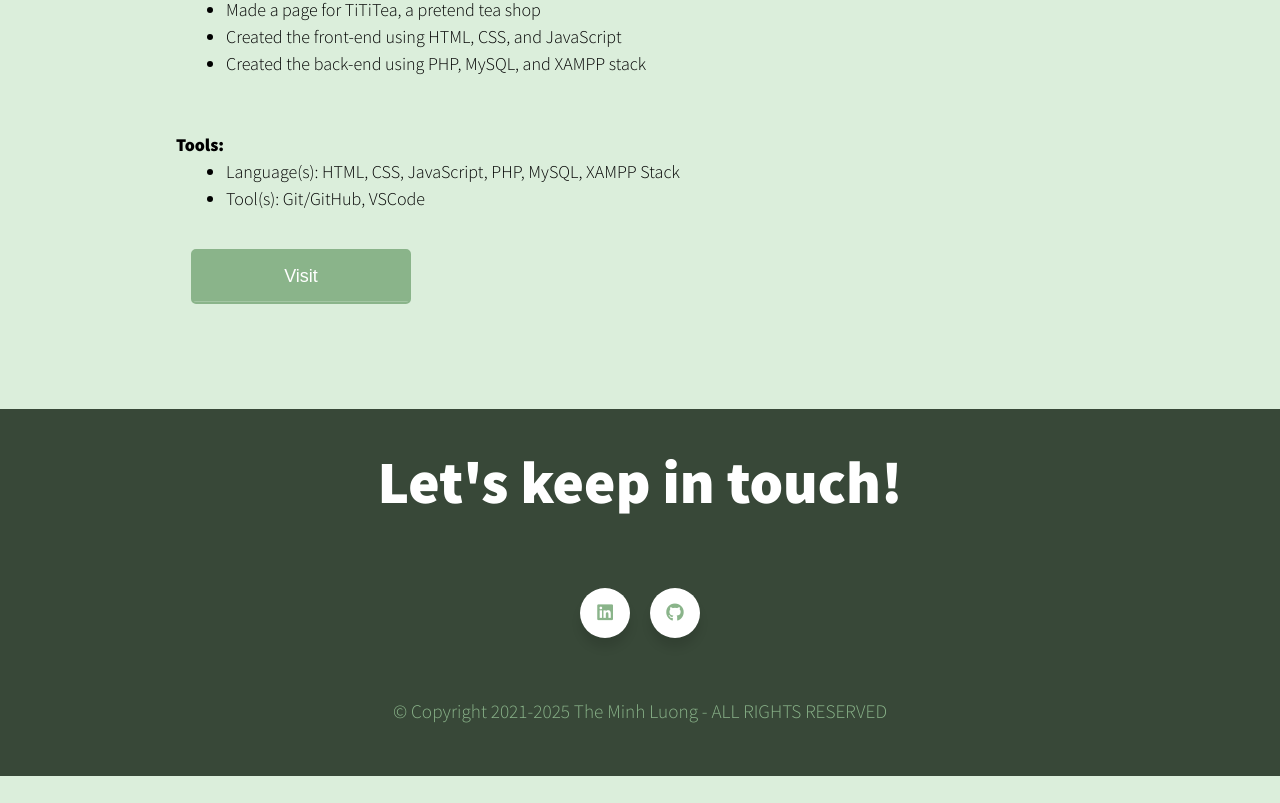
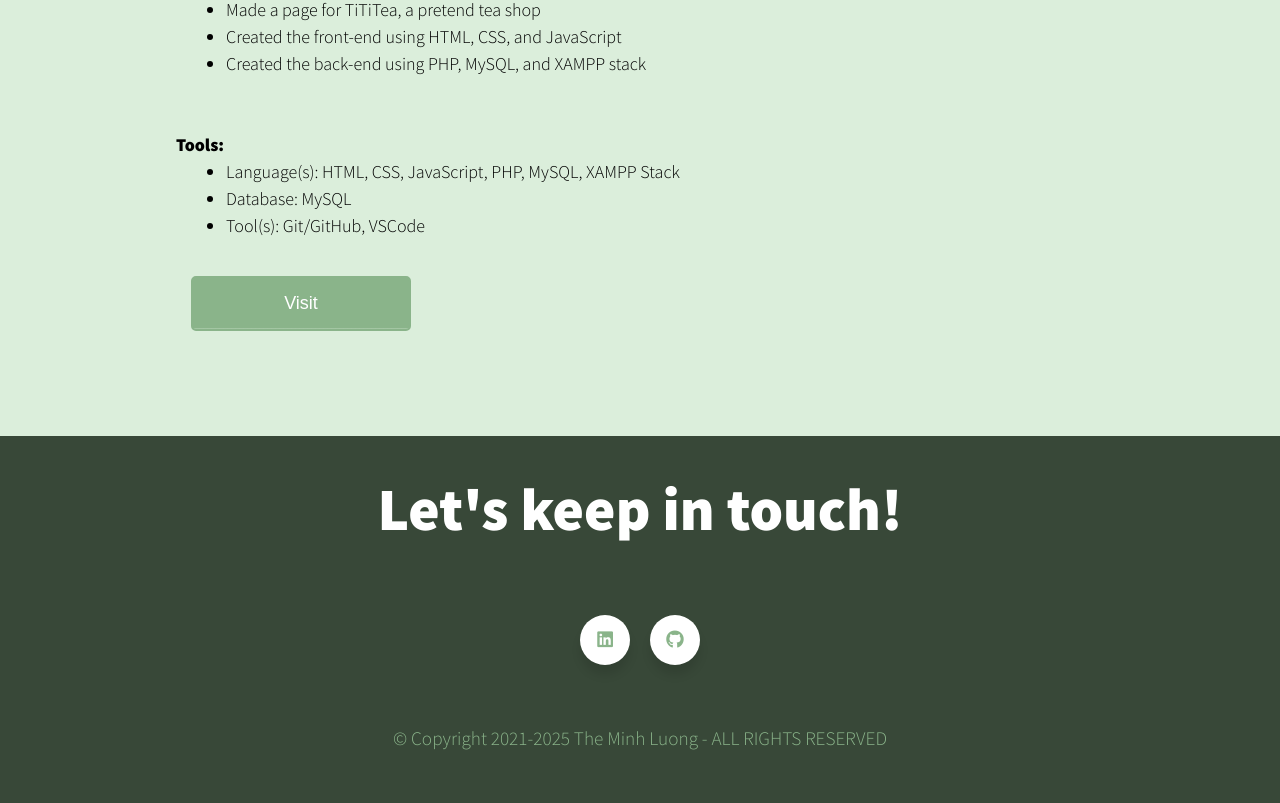
Before and after one commit to ThiiLuu79/theminh-portfolio, a React (Create React App) app: page /Personals in a window 1280 px wide. Shown: the part 5033-5836 px from the top of the page. Before the commit the page ends 5809 px from the top, so only its background shows below. Built offline with nearby package versions, Linux system fonts and the light colour scheme.

Commit message:
Updated constants

```diff
--- a/src/i18n/personalsConstants_en.js
+++ b/src/i18n/personalsConstants_en.js
@@ -92,6 +92,7 @@ export const TITITEA_PROJECT = {
     ],
     tools: [
         "Language(s): HTML, CSS, JavaScript, PHP, MySQL, XAMPP Stack",
+        "Database: MySQL",
         "Tool(s): Git/GitHub, VSCode"
     ],
     imgAlt: "tititea"
--- a/src/i18n/personalsConstants_fr.js
+++ b/src/i18n/personalsConstants_fr.js
@@ -92,6 +92,7 @@ export const TITITEA_PROJECT = {
     ],
     tools: [
         "Langue(s) : HTML, CSS, JavaScript, PHP, MySQL, Pile XAMPP",
+        "Database: MySQL",
         "Outil(s) : Git/GitHub, VSCode"
     ],
     imgAlt: "tititea"
```
